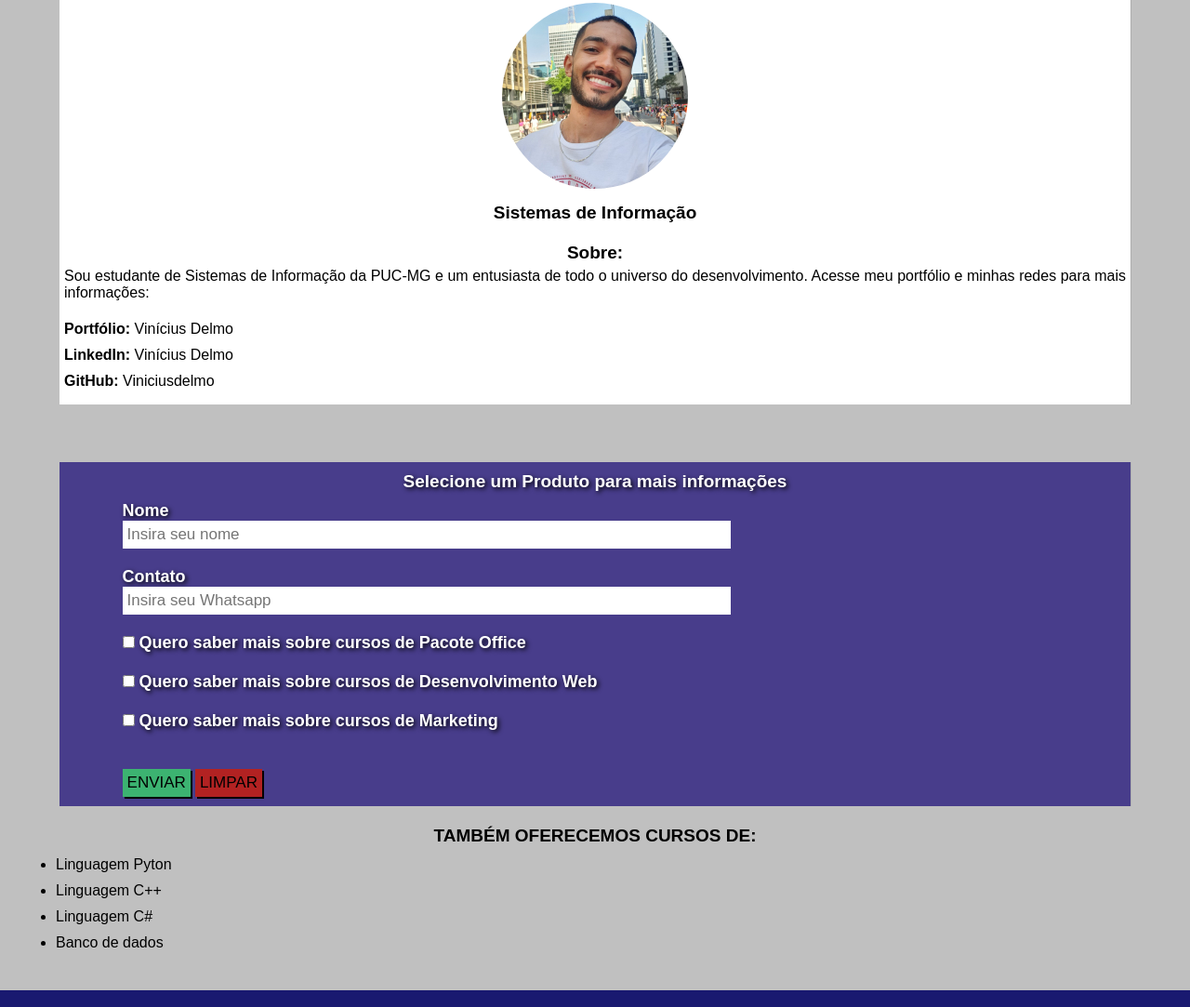
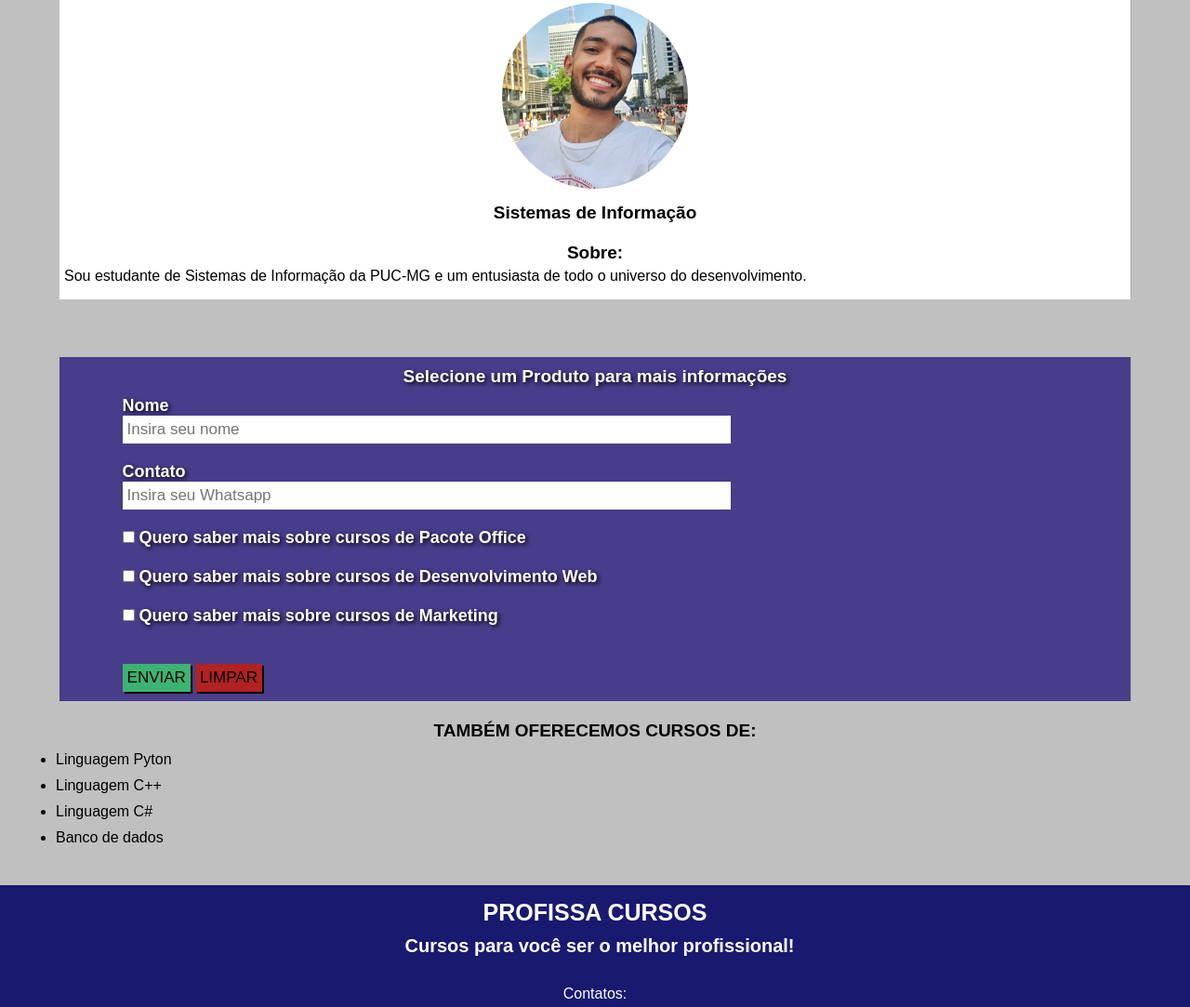
Before and after one commit to Viniciusdelmo/HTML-CSS, a plain HTML site: page index.html in a window 1280 px wide. Shown: the part 954-2037 px from the top of the page at 93% size. Drawn offline with Linux system fonts and the light colour scheme.

Commit message:
Criação README

```diff
--- a/index.html
+++ b/index.html
@@ -91,11 +91,9 @@
 
     <br>
     <h2>Sobre:</h2>
-    <P>Sou estudante de Sistemas de Informação da PUC-MG e um entusiasta de todo o universo do desenvolvimento. Acesse meu portfólio e minhas redes para mais informações:</P>
+    <P>Sou estudante de Sistemas de Informação da PUC-MG e um entusiasta de todo o universo do desenvolvimento.</P>
     <br>
-    <p><b>Portfólio:</b> Vinícius Delmo</p>
-    <p><b>LinkedIn:</b> Vinícius Delmo</p>
-    <p><b>GitHub:</b> Viniciusdelmo</p><a class="contato-perfil" href="https://github.com/Viniciusdelmo" target="_blank">Viniciusdelmo</a>
+
   </section>
   <br>
   <br>
```
Also changed, not shown: 1 other file.
